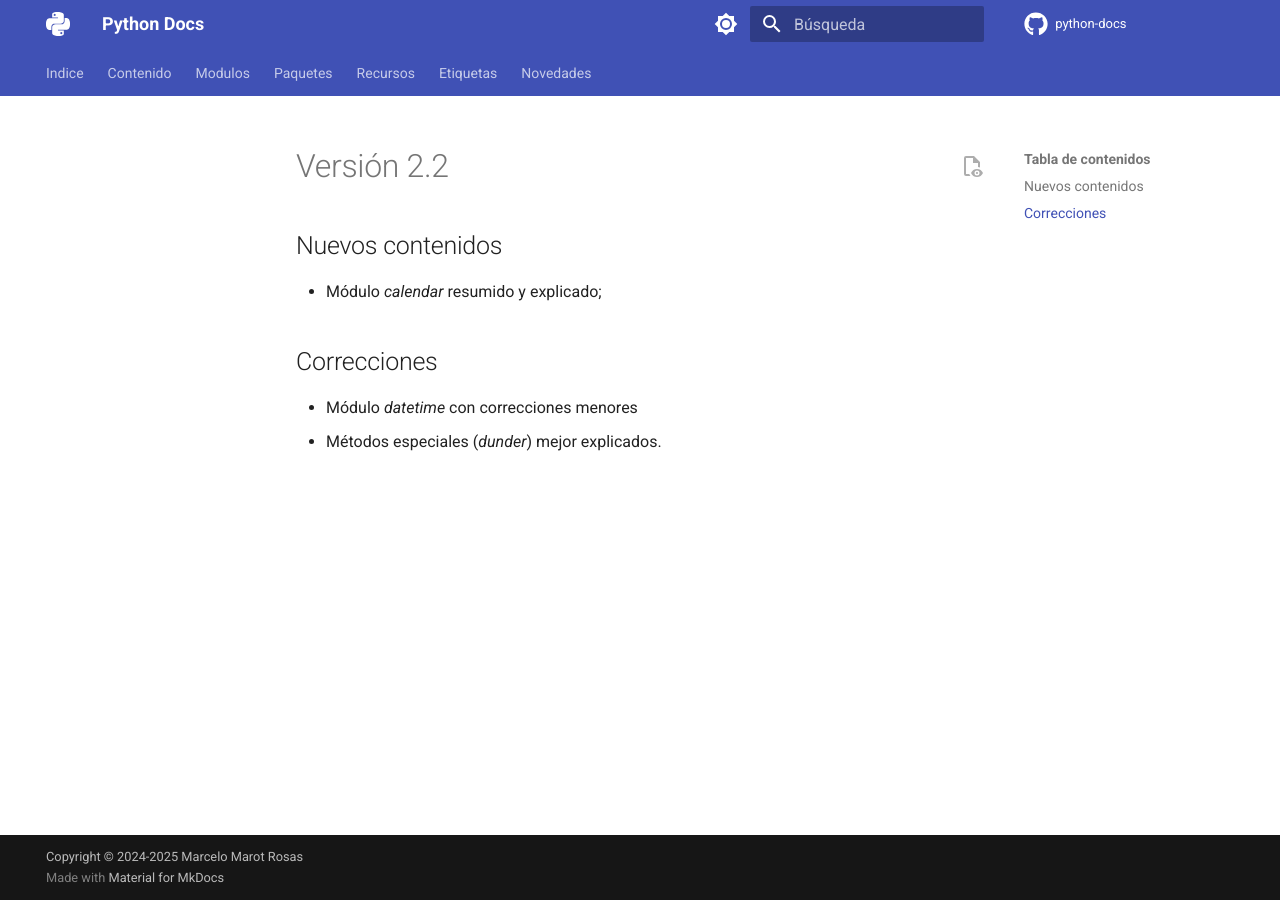
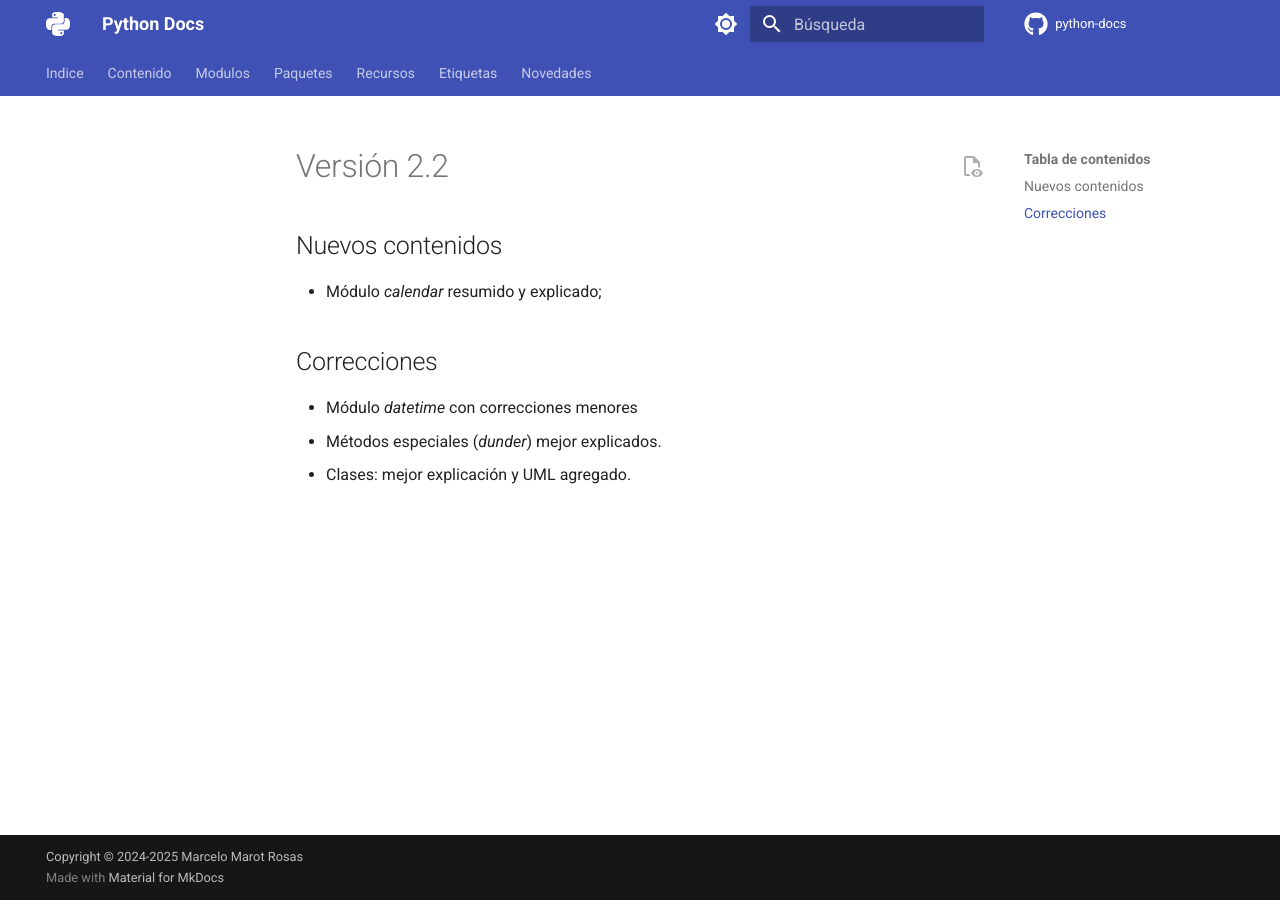
Before and after one commit to alejrot/python-docs, an MkDocs documentation site: the page built from docs/blog/posts/v2.2.md, in a window 1280 px wide. Built offline with MkDocs 1.6.1 and Material for MkDocs 9.7.7, drawn with Linux system fonts in a browser that asks for light colours; plug-ins that fetch from the network failed and are left out; comment, search, counter and statistics services are not loaded.

Commit message:
Clases: reporte en el blog

```diff
--- a/docs/blog/posts/v2.2.md
+++ b/docs/blog/posts/v2.2.md
@@ -28,3 +28,4 @@ social:
 
 - Módulo *datetime* con correcciones menores
 - Métodos especiales (*dunder*) mejor explicados.
+- Clases: mejor explicación y UML agregado.
```
